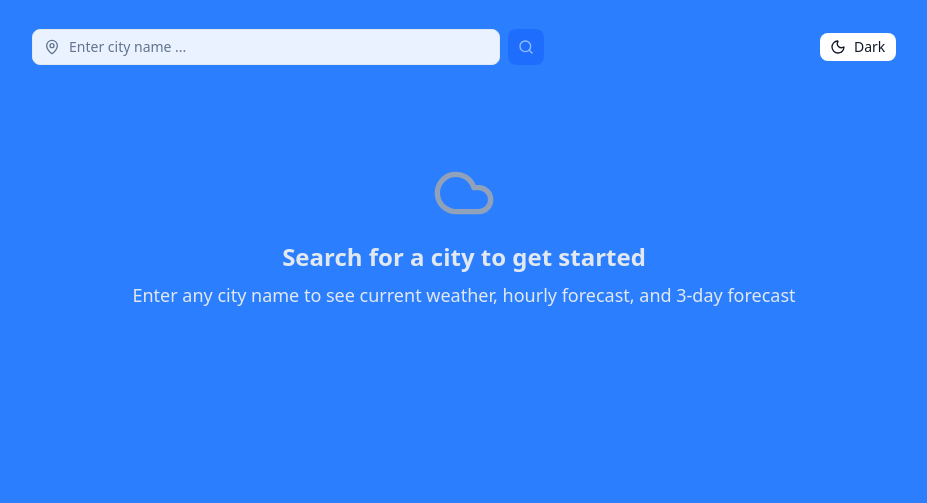
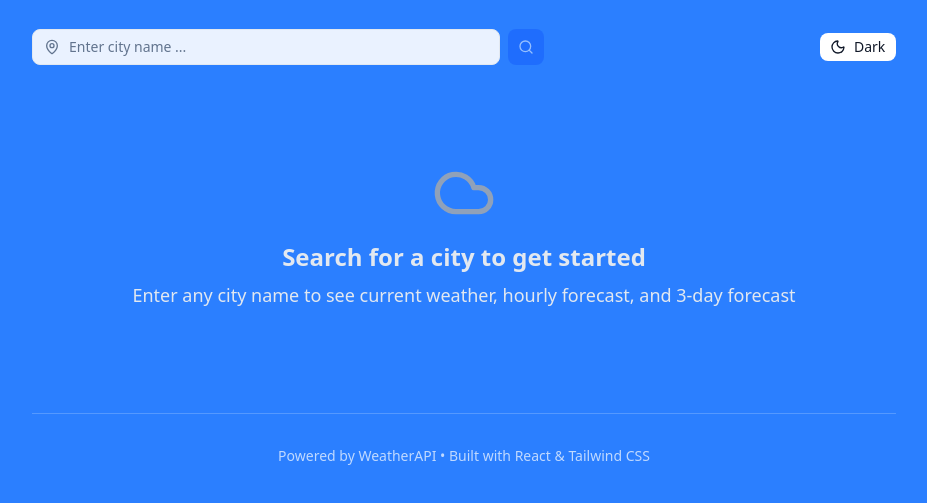
Before and after one commit to bardia-asd/weather-api-site, a website: page public/index.html in a window 1280 px wide. Shown: the part 119-622 px from the top of the page, without its empty margins (176-1103 px from the left). Drawn offline with Linux system fonts and the light colour scheme.

Commit message:
feat: add footer

```diff
--- a/public/index.html
+++ b/public/index.html
@@ -424,10 +424,22 @@
                         <line x1="12" x2="12.01" y1="16" y2="16"></line>
                     </svg>
 
-                    <h3 class="text-lg font-semibold transition-colors">Unable to load weather data</h3>
-                    <p class="text-slate-600 dark:text-slate-300 transition-colors">Failed to fetch forecast data</p>
+                    <h3 class="text-lg font-semibold transition-colors">
+                        Unable to load weather data
+                    </h3>
+                    <p
+                        class="text-slate-600 dark:text-slate-300 transition-colors">
+                        Failed to fetch forecast data
+                    </p>
                 </section>
             </main>
+
+            <footer
+                class="text-center mt-10 pt-8 border-t border-t-white/20 dark:border-slate-200 text-white/70 dark:text-slate-400 transition-colors">
+                <p class="text-sm">
+                    Powered by WeatherAPI • Built with React &amp; Tailwind CSS
+                </p>
+            </footer>
         </div>
 
         <script src="../src/js/script.js"></script>
```
Also changed, not shown: src/output.css.
